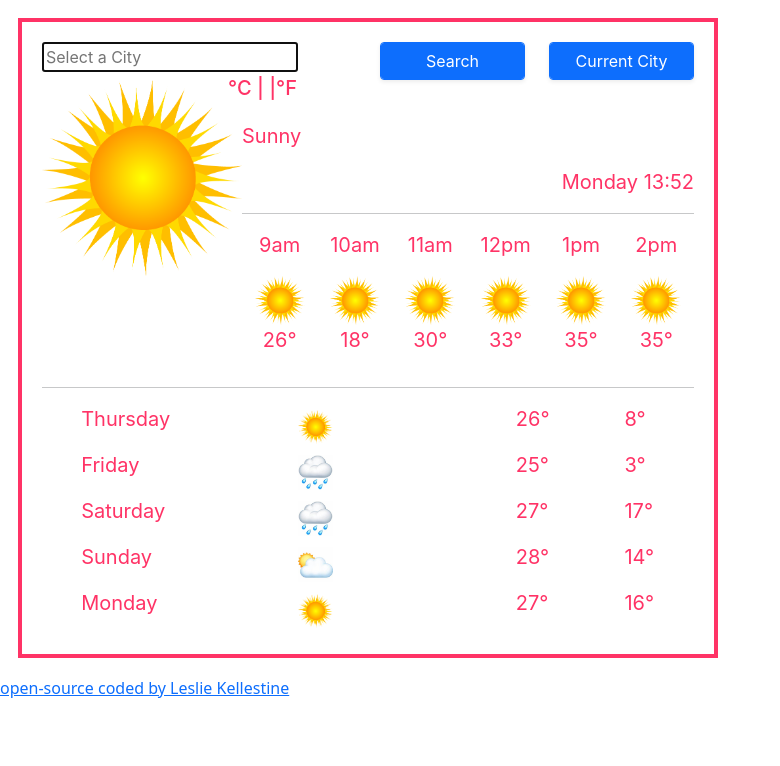
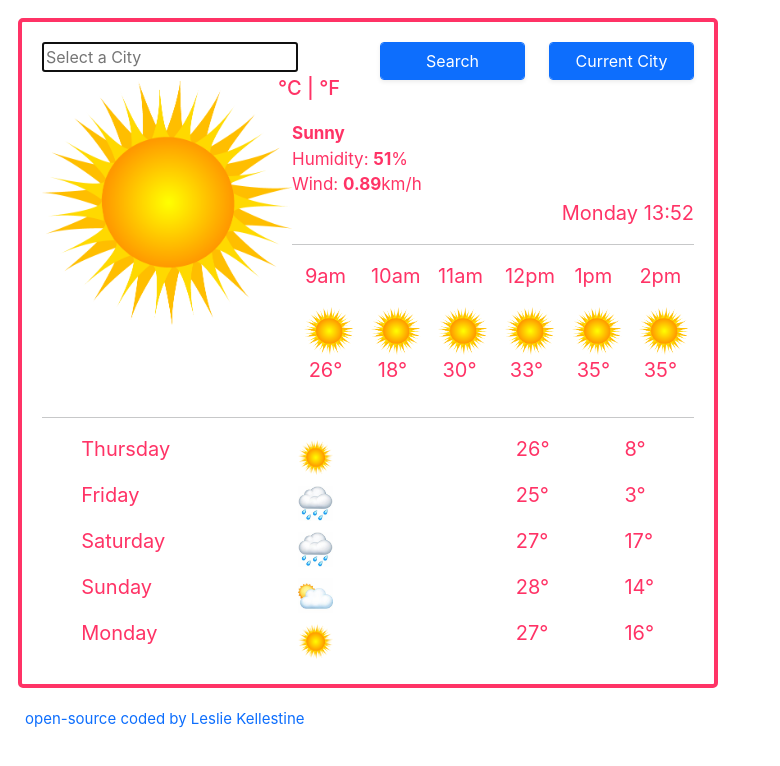
Before and after one commit to LeslieKellestine/Leslies-weather-station, a plain HTML site: page index.html in a window 1280 px wide. Shown: the whole page, without its empty margins (0-780 px from the left). Drawn offline with nearby package versions, Linux system fonts and the light colour scheme; no server answers.

Commit message:
cleaned and added humidity and wind

```diff
--- a/index.html
+++ b/index.html
@@ -57,13 +57,26 @@
       <h2>
         <span class="temperature" id="temperature"> </span>
         <span class="units">
-          <a href="#" id="celsius">°C |</a>
-         <a href="#" id="fahrenheit">|°F</a>
+          <a href="#" id="celsius">°C</a>
+         <a href="#" id="fahrenheit">| °F</a>
         </span>
       </h2>
-      <p id="description">
-        Sunny
-      </p>
+      <ul>
+          <li>
+              <strong id="description">
+            Sunny
+            </strong>
+          </li>
+          <li>
+              Humidity:
+              <strong id="humidity">51</strong>%
+              </li>
+            <li>
+                Wind:
+                <strong id="wind">0.89</strong>km/h
+            </li>
+
+      </ul>
       <p class="highlows" id="date">
       </br>
       <span id= "todayHigh">
@@ -149,8 +162,8 @@
         <div class="col-1 weekforcast"> <p>16°</p> </div>
       </div>
     </div>
-    <a href="https://github.com/LeslieKellestine/Leslies-weather-station">open-source coded by Leslie Kellestine</a>
     </div>
+    <a href="https://github.com/LeslieKellestine/Leslies-weather-station" id="codedBy">open-source coded by Leslie Kellestine</a>
   </body>
   <script src="src/script.js"></script>
 </html>
--- a/src/script.js
+++ b/src/script.js
@@ -27,6 +27,8 @@ function displayWeather(response) {
   );
   document.querySelector("#description").innerHTML =
     response.data.weather[0].main;
+  document.querySelector("#humidity").innerHTML = response.data.main.humidity;
+  document.querySelector("#wind").innerHTML = Math.round(response.data.wind.speed);
 }
 function search(city) {
   let apiKey = "05d9d7923ffdfb53fdfae4f1f915dae5";
--- a/src/style.css
+++ b/src/style.css
@@ -3,14 +3,24 @@
     padding: 20px;
     margin: 18px;
     max-width: 700px;
+    border-radius: 5px;
   }
 
   .sunheader {
     float: left;
-    width: 200px;
+    width: 250px;
     display: block;
   }
 
+  ul{
+    color: #ff3366;
+    font-family: -apple-system, BlinkMacSystemFont, "Segoe UI", Roboto, Oxygen,
+      Ubuntu, Cantarell, "Open Sans", "Helvetica Neue", sans-serif;
+      margin: 0;
+      padding: 0;
+      font-size: 17px;
+      list-style: none;
+  }
   h1,
   h2,
   p {
@@ -46,6 +56,7 @@
     text-decoration: none;
     color: #ff3366;
   }
+
   .timeimg {
     width: 50px;
     margin: 0;
@@ -71,4 +82,5 @@
     font-size: 15px;
     text-align: center;
     text-decoration: none;
+    padding: 25px;
   }
```
